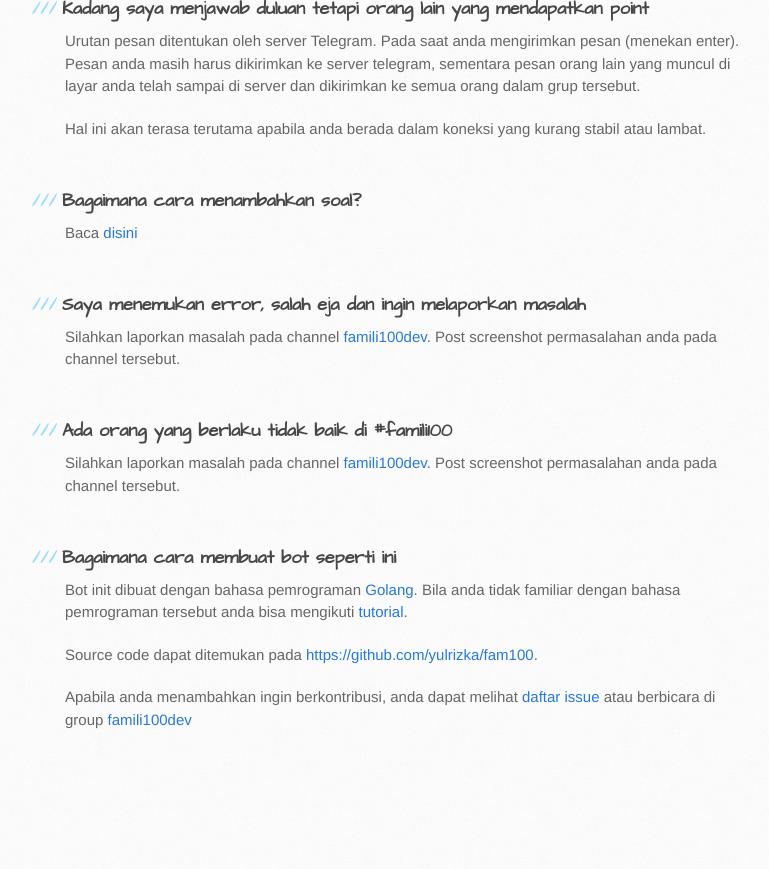
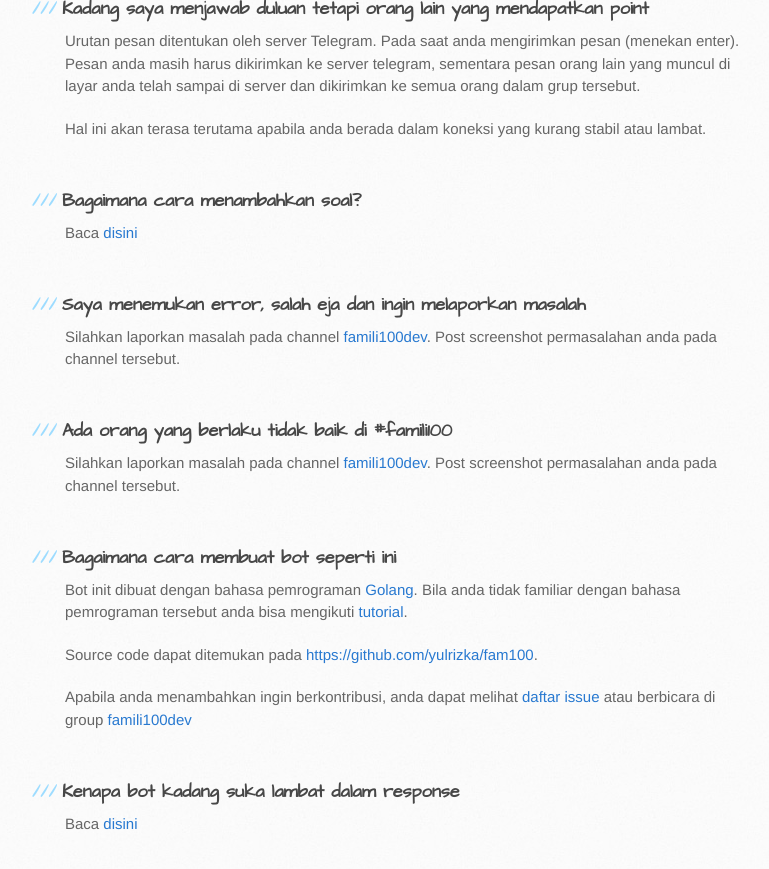
Before and after one commit to yulrizka/fam100, a Jekyll site: the page built from faq.md, in a window 1280 px wide and 900 px high, scrolled down 1260 px. Shown: the top 869 px of the window, without its empty margins (105-874 px from the left). Built offline with Jekyll 4.4.1, drawn with Linux system fonts in a browser that asks for light colours; before the commit the page ends 2056 px from its top, so only the background shows below that.

Commit message:
update faq

```diff
--- a/faq.md
+++ b/faq.md
@@ -80,6 +80,11 @@
 atau berbicara di group [famili100dev]
 <br/><br/>
 
+### Kenapa bot kadang suka lambat dalam response
+
+Baca [disini](http://labs.yulrizka.com/fam100/2016/08/02/why-is-the-bot-slow-sometimes.html)
+<br/><br/>
+
 [telegram]: https://telegram.org/ "Telegram"
 [fam100bot]: http://telegram.me/fam100bo://telegram.me/fam100bot "@fam100bot"
 [famili100]: https://telegram.me/famili100 "#famili100"
```
